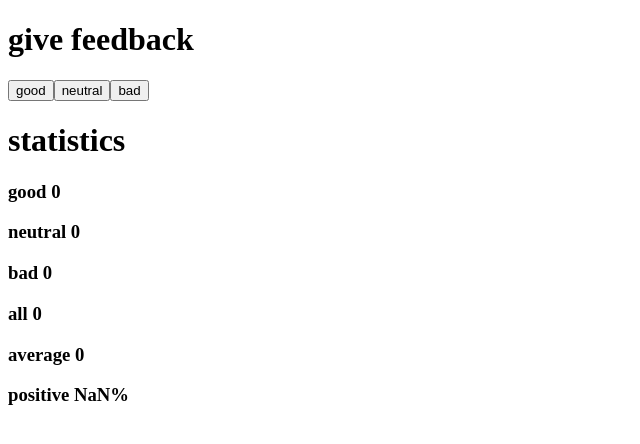
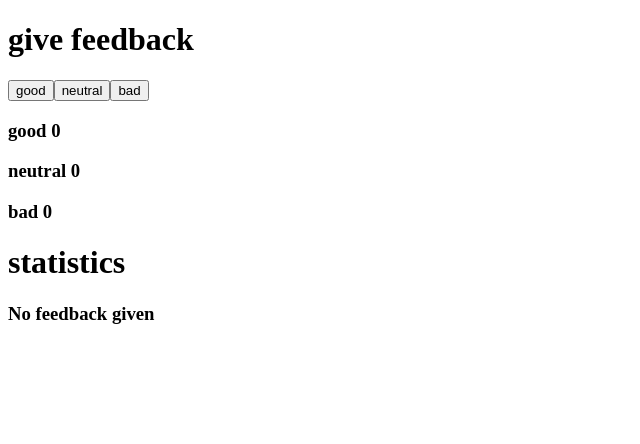
Before and after one commit to Themer97/fullstackopen-tests, a React (Vite) app in the folder part1/: page / in a window 1280 px wide. Shown: the top 444 px of the page, without its empty margins (0-640 px from the left). Built offline with nearby package versions, Linux system fonts and the light colour scheme.

Commit message:
finished part1 unicafe step4

```diff
--- a/part1/src/App.jsx
+++ b/part1/src/App.jsx
@@ -5,14 +5,22 @@ const Button = ({ handleClick, text }) => (
 );
 const Statistics = ({ all, average, good }) => {
   const positive = (good / all) * 100;
+
   return (
     <>
-      <h3>all {all}</h3>
-      <h3>average {average}</h3>
-      <h3>positive {positive}%</h3>
+      {all === 0 ? (
+        <h3>No feedback given</h3>
+      ) : (
+        <>
+          <h3>all {all}</h3>
+          <h3>average {average}</h3>
+          <h3>positive {positive}%</h3>
+        </>
+      )}
     </>
   );
 };
+
 const App = () => {
   const [good, setGood] = useState(0);
   const [neutral, setNeutral] = useState(0);
@@ -49,10 +57,10 @@ const App = () => {
         text='bad'
       />
 
-      <h1>statistics</h1>
       <h3>good {good}</h3>
       <h3>neutral {neutral}</h3>
       <h3>bad {bad}</h3>
+      <h1>statistics</h1>
       <Statistics all={all} average={average} good={good} />
     </div>
   );
```
